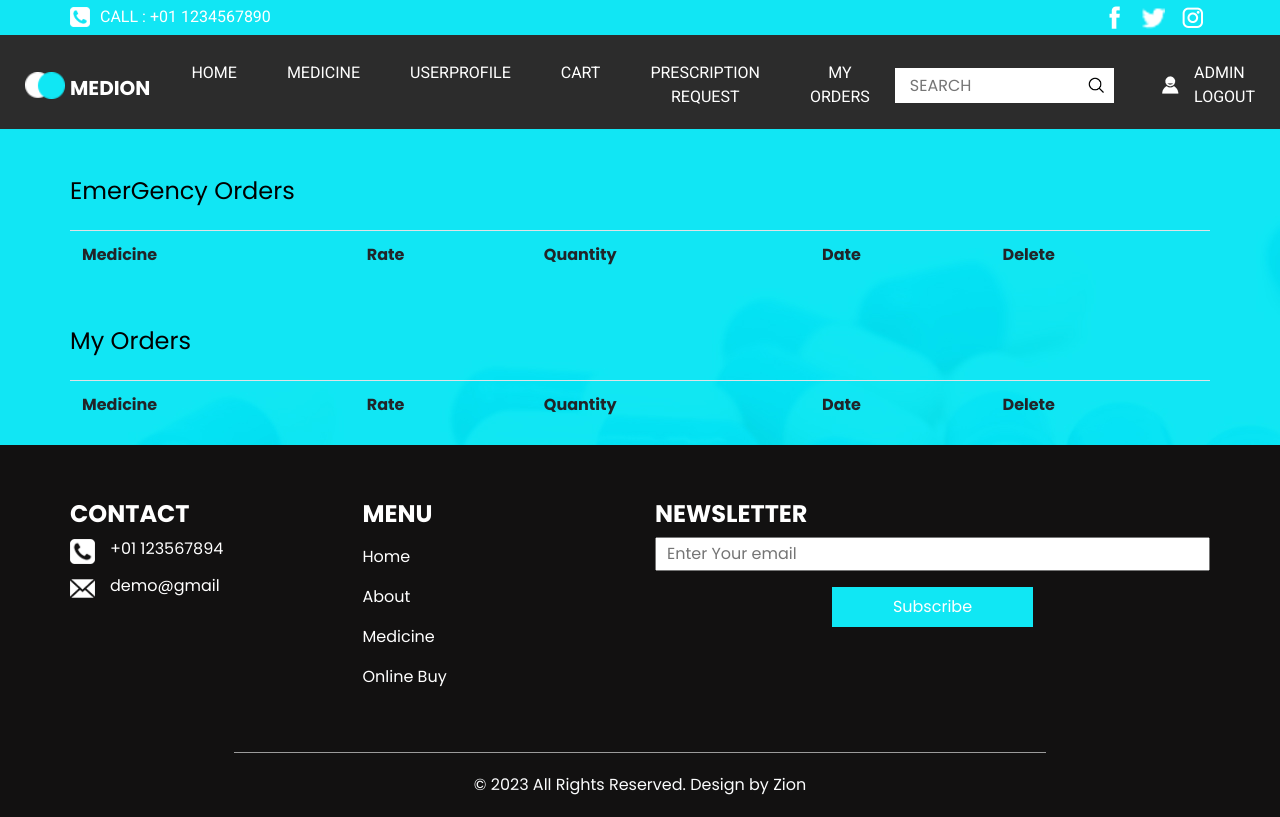
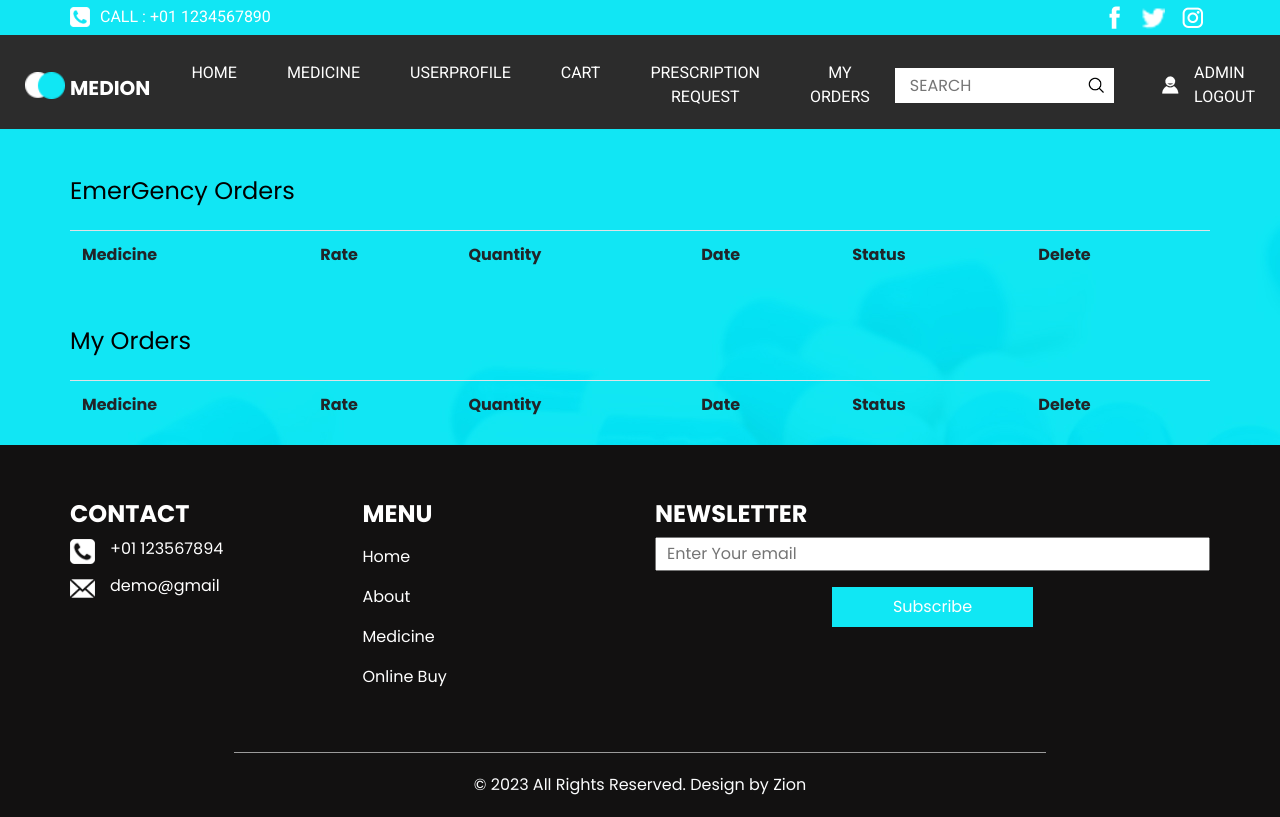
Before and after one commit to pramodthundathil/BlockChain_Drugchain, a Django app: page /cart/MyOrderes in a window 1280 px wide. Run offline with Django 3.2, Linux system fonts and the light colour scheme; a user stored in the database is signed in; data comes from the database, SQL or seed files in the repository; both versions use the stored data as it was after the commit; lists and menus that the app fills with data are empty; some libraries are stand-ins or nearby versions.

Commit message:
status Changes

```diff
--- a/templates/myorders.html
+++ b/templates/myorders.html
@@ -10,6 +10,7 @@
             <th>Rate</th>
             <th>Quantity</th>
             <th>Date</th>
+            <th>Status</th>
             <th>Delete</th>
         </tr>
         {% for i in Eitems %}
@@ -19,6 +20,7 @@
             <td>{{i.price}}</td>
             <td>{{i.stock}}</td>
             <td>{{i.date}}</td>
+            <td>{{i.status}}</td>
             <td><a href="{%url 'deleteordercusEmry' i.id %}" class="btn btn-outline-danger">delete</a></td>
         </tr>
         {% endfor %}
@@ -33,6 +35,7 @@
                 <th>Rate</th>
                 <th>Quantity</th>
                 <th>Date</th>
+                <th>Status</th>
                 <th>Delete</th>
             </tr>
             {% for i in orderitems %}
@@ -42,6 +45,7 @@
                 <td>{{i.price}}</td>
                 <td>{{i.stock}}</td>
                 <td>{{i.date}}</td>
+                <td>{{i.status}}</td>
                 <td><a href="{%url 'deleteordercus' i.id %}" class="btn btn-outline-danger">delete</a></td>
             </tr>
             {% endfor %}
```
Also changed, not shown: db.sqlite3, media/medicine_image/CRC3.png (added).
